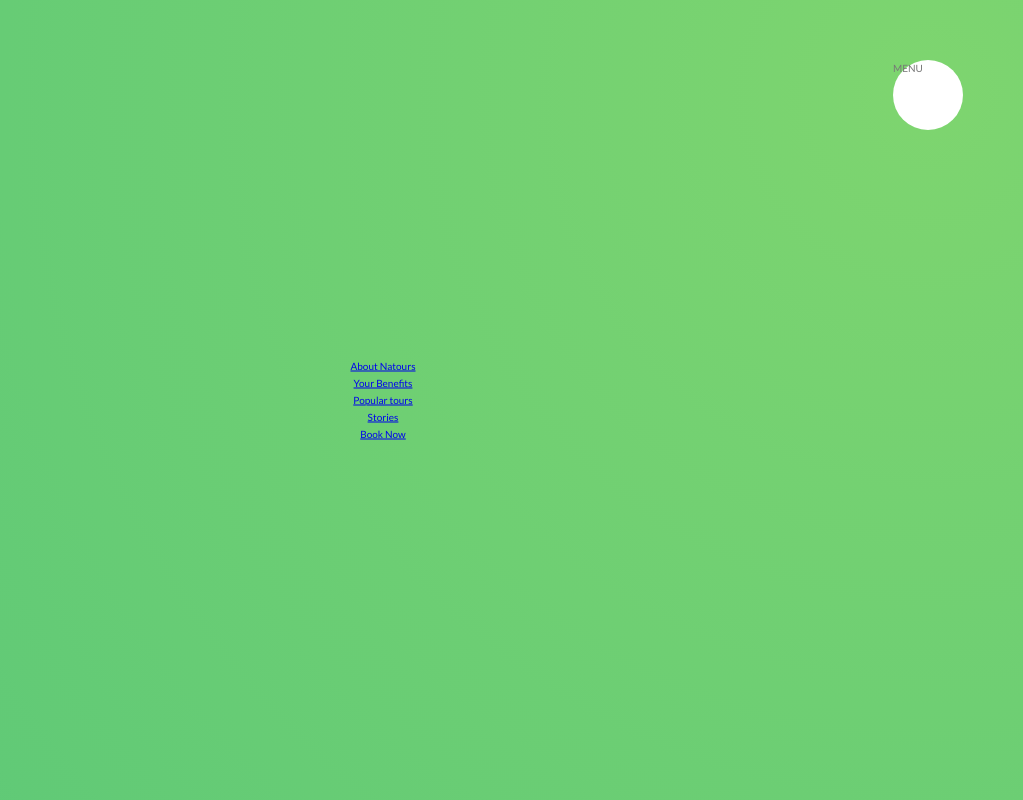
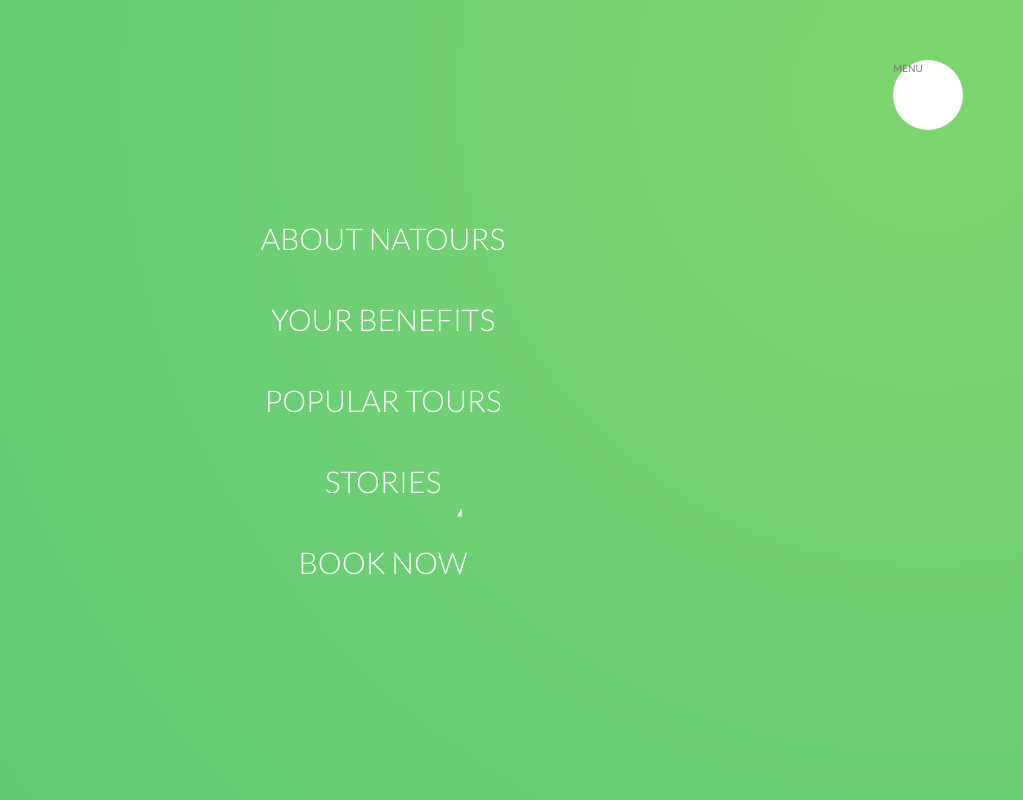
Before and after one commit to cooperpear/Natours, a website: page index.html in a window 1280 px wide. Shown: the top 800 px of the page, without its empty margins (257-1280 px from the left). Drawn offline with Linux system fonts and the light colour scheme.

Commit message:
menu update

```diff
--- a/sass/layout/_navigation.scss
+++ b/sass/layout/_navigation.scss
@@ -46,10 +46,31 @@
     }
 
     &__item {
-
+            margin: 1rem;
     }
 
     &__link {
+        &:link,
+        &:visited {
+            display: inline-block;
+        font-size: 3rem;
+        font-weight: 300;
+        padding: 1rem 2rem;
+        color: $color-white;
+        text-decoration: none;
+        text-transform: uppercase;
+        background-image: linear-gradient(120deg, transparent 0%, transparent 50%, $color-white 50%);
+        background-size: 220%;
+        transition: all .4s;
+
+        }
+
+    &:hover,
+    &:active {
+        background-position: 100%;
+        color: $color-primary;
+        transform: translateX(1rem);
+    }
 
     }
 
```
Also changed, not shown: css/style.css.
